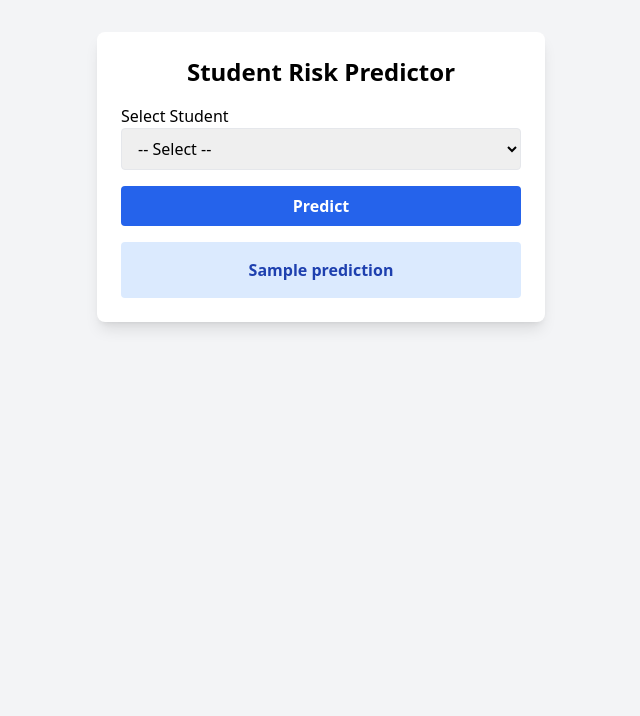
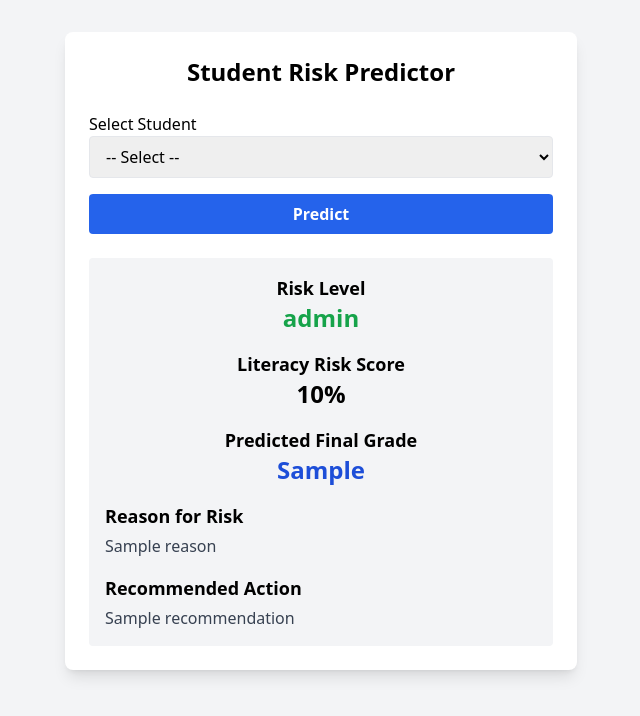
Before and after one commit to QuitsToaster/TutorSense, a Flask app: template templates/index.html in a window 1280 px wide. Shown: the part 60-776 px from the top of the page, without its empty margins (319-959 px from the left). Run offline with Flask 3, Linux system fonts and the light colour scheme; the template is opened without the code that fills it: most values are stand-ins (such as "Sample title", 1, 10 or a date in 2020); parts of the project's set-up code (start-up, migrations or seed data) failed here and were passed over; some libraries are stand-ins or nearby versions.

Commit message:
Update index.html

```diff
--- a/templates/index.html
+++ b/templates/index.html
@@ -1,7 +1,8 @@
 {% extends "base.html" %}
 {% block content %}
-<div class="max-w-md mx-auto bg-white shadow-lg rounded-lg p-6">
-    <h2 class="text-2xl font-bold mb-4 text-center">Student Risk Predictor</h2>
+
+<div class="max-w-lg mx-auto bg-white shadow-lg rounded-lg p-6">
+    <h2 class="text-2xl font-bold mb-6 text-center">Student Risk Predictor</h2>
 
     {% if students_list %}
     <form method="POST" class="space-y-4">
@@ -10,21 +11,70 @@
             <select name="student_id" class="w-full border rounded px-3 py-2" required>
                 <option value="">-- Select --</option>
                 {% for sid in students_list %}
-                <option value="{{ sid }}" {% if sid == selected_student_id %}selected{% endif %}>{{ sid }}</option>
+                <option value="{{ sid }}" {% if sid == selected_student_id %}selected{% endif %}>
+                    {{ sid }}
+                </option>
                 {% endfor %}
             </select>
         </div>
 
-        <button type="submit" class="w-full bg-blue-600 text-white rounded py-2 font-bold hover:bg-blue-500 transition">Predict</button>
+        <button type="submit" class="w-full bg-blue-600 text-white rounded py-2 font-bold hover:bg-blue-500 transition">
+            Predict
+        </button>
     </form>
     {% else %}
-    <p class="text-center text-red-500 font-semibold">No students uploaded yet. Please upload CSV in the dashboard.</p>
+    <p class="text-center text-red-500 font-semibold">
+        No students uploaded yet. Please upload CSV in the dashboard.
+    </p>
     {% endif %}
 
+
     {% if prediction %}
-    <div class="mt-4 bg-blue-100 text-blue-800 p-4 rounded text-center font-semibold">
-        {{ prediction }}
+    <div class="mt-6 bg-gray-100 p-4 rounded space-y-4">
+
+
+        <div class="text-center">
+            <h3 class="text-lg font-bold">Risk Level</h3>
+            <p class="
+                text-2xl font-extrabold
+                {% if prediction.risk_level == 'High' %} text-red-600
+                {% elif prediction.risk_level == 'Medium' %} text-yellow-600
+                {% else %} text-green-600{% endif %}
+            ">
+                {{ prediction.risk_level }}
+            </p>
+        </div>
+
+
+        <div class="text-center">
+            <h3 class="text-lg font-bold">Literacy Risk Score</h3>
+            <p class="text-2xl font-semibold">{{ prediction.literacy_score }}%</p>
+        </div>
+
+
+        <div class="text-center">
+            <h3 class="text-lg font-bold">Predicted Final Grade</h3>
+            <p class="text-2xl font-semibold text-blue-700">{{ prediction.predicted_grade }}</p>
+        </div>
+
+
+        {% if prediction.reason %}
+        <div>
+            <h3 class="text-lg font-bold mb-1">Reason for Risk</h3>
+            <p class="text-gray-700">{{ prediction.reason }}</p>
+        </div>
+        {% endif %}
+
+
+        {% if prediction.recommendation %}
+        <div>
+            <h3 class="text-lg font-bold mb-1">Recommended Action</h3>
+            <p class="text-gray-700">{{ prediction.recommendation }}</p>
+        </div>
+        {% endif %}
+
     </div>
     {% endif %}
 </div>
+
 {% endblock %}
```
